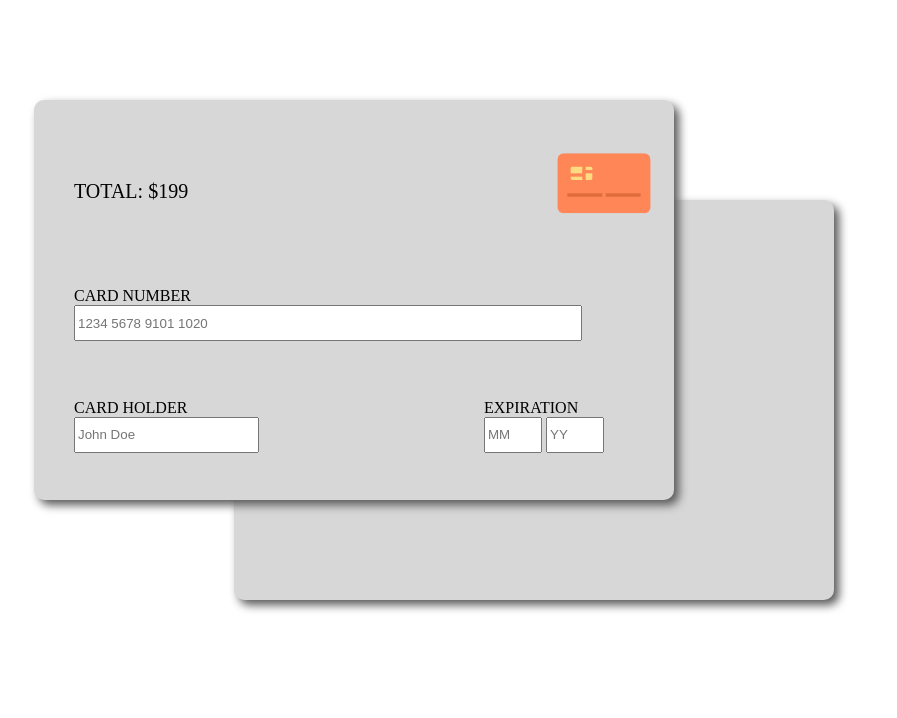
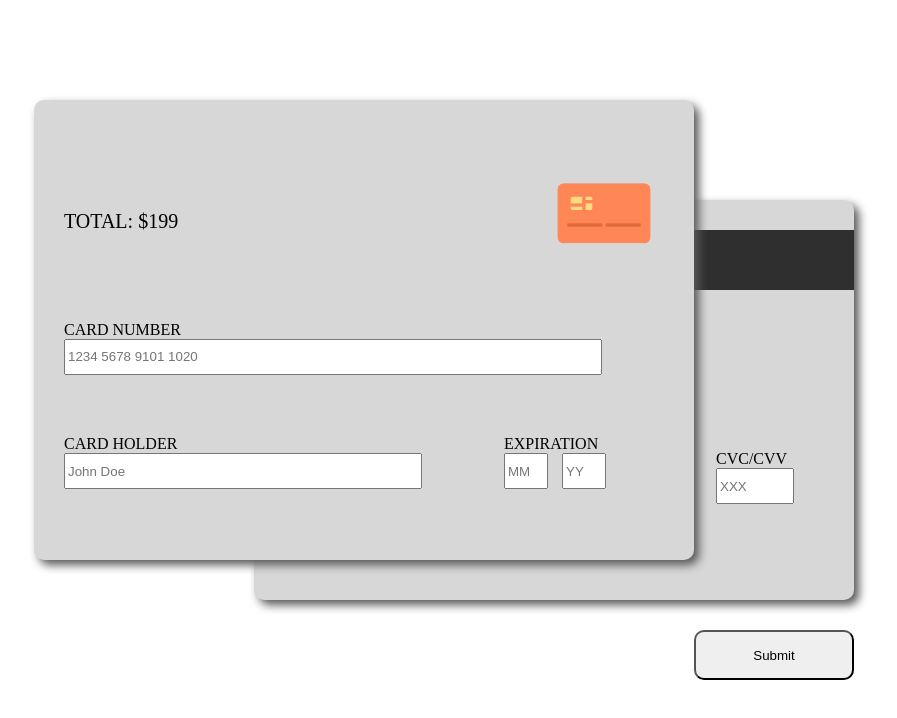
Before and after one commit to kaitlinheusner/wdd131, a plain HTML site: page creditcard/index.html in a window 1280 px wide. Shown: the whole page, without its empty margins (290-1187 px from the left). Drawn offline with Linux system fonts and the light colour scheme.

Commit message:
Credit Card

```diff
--- a/creditcard/creditcard.css
+++ b/creditcard/creditcard.css
@@ -1,7 +1,8 @@
 #creditcard{
     display: grid;
-    grid-template-columns: 200px 500px 200px;
-    grid-template-rows: 60px 300px 60px 60px;
+    grid-template-columns: 200px 420px 160px;
+    grid-template-rows: 60px 350px 60px 60px;
+    grid-gap: 20px;
     position: relative;
     margin-left: 25%;
     margin-top: 100px;
@@ -25,11 +26,9 @@ label{
 
 #creditcardFront{
     display: grid;
-    grid-template-columns: 400px 200px;
-    grid-template-rows: 100px, 60px, 60px;
-    padding-left: 40px;
+    grid-template-columns: 400px 180px;
+    grid-template-rows: 50px, 50px, 50px;
     grid-gap: 20px;
-    grid-gap: 10px;
     background-color: rgb(215, 215, 215);
     box-shadow: 5px 5px 10px #585858;
     height: 400px;
@@ -38,6 +37,7 @@ label{
     grid-column: 1/ span 2;
     grid-row: 1;
     z-index: 2;
+    padding: 30px;
 }
 
 .cardDetails{
@@ -46,7 +46,7 @@ label{
 }
 
 #creditcardNumber{
-    width: 500px;
+    width: 530px;
     height: 30px;
 }
 
@@ -57,21 +57,27 @@ label{
 
 #cardHolder{
     height: 30px;
+    width: 350px;
 }
 
 .expirationdateDetails{
     grid-column: 2;
     grid-row: 3;
+    margin-left: 20px;
 }
 
-#expirationDate{
-    width: 50px;
+#expirationMonth{
+    margin-right: 10px;
+}
+
+#expirationMonth, #expirationYear{
+    width: 36px;
     height: 30px;
 }
 
 #creditcardBack{
     display: grid;
-    grid-template-columns: 300px 200px;
+    grid-template-columns: 400px 200px;
     grid-template-rows: 1fr 1fr;
     background-color: rgb(215, 215, 215);
     box-shadow: 5px 5px 10px #585858;
@@ -82,15 +88,34 @@ label{
     grid-row: 1;
     z-index: 1;
     margin-top: 100px;
+    box-sizing: border-box; /* Include padding in the element's size */
+    padding-top: 30px; /* Add padding to the top */
+    padding-bottom: 30px; /* Add padding to the bottom */
+}
 
+.grey-bar{
+    background-color: #2f2f2f;
+    height: 60px;
+    grid-column: 1/span 2;
+    grid-row: 1;
 }
 
 #cardVerification{
-    grid-column: 2;
-    grid-row: 2;
+    width: 70px;
+    height: 30px;
 }
 
 .cardverificationDetails{
-    width: 50px;
-    height: 30px;
+    grid-column: 2;
+    grid-row: 2;
+    padding-top: 50px;
+    justify-self: end;
+    padding-right: 60px;
 }
+
+button{
+    grid-column: 3;
+    grid-row: 4;
+    height: 50px;
+    border-radius: 10px;
+}
--- a/creditcard/index.html
+++ b/creditcard/index.html
@@ -6,9 +6,8 @@
     <meta name="description" content="">
     <meta name="author" content="">
     <link rel="stylesheet" href="creditcard.css">
-    <link rel="shortcut icon" href="favicon.ico" type="image/x-icon">
-    <script src=""></script>
-    <title>Document</title>
+    <link rel="shortcut icon" href="favicon.png" type="image/x-icon">
+    <title>Credit Card</title>
 </head>
 <body>
     <form id="creditcard" action="creditcard">
@@ -37,24 +36,25 @@
                         required>
             </div>
 
-            <div card="expirationdateDetails">
+            <div class="expirationdateDetails">
                 <label for="expirationDate">EXPIRATION</label>
-                    <input id="expirationDate"
-                        name="expirationDate"
-                        type="numbers"
-                        pattern="[0-12]{2}"
+                    <input id="expirationMonth"
+                        name="expirationMonth"
+                        type="number"
+                        pattern="(0[1-9]|1[0-2])"
                         placeholder="MM"
                         required>
 
-                    <input id="expirationDate"
-                        name="expirationDate"
-                        type="numbers"
-                        pattern="[0-12]{2}"
+                    <input id="expirationYear"
+                        name="expirationYear"
+                        type="number"
+                        pattern="\d{2}"
                         placeholder="YY"
                         required>
             </div>
         </div>
         <div id="creditcardBack">
+            <div class="grey-bar"></div>
             <div class="cardverificationDetails">
                 <label for="cardVerification">CVC/CVV</label>
                     <input id="cardVerification"
```
Also changed, not shown: creditcard/favicon.png (added).
